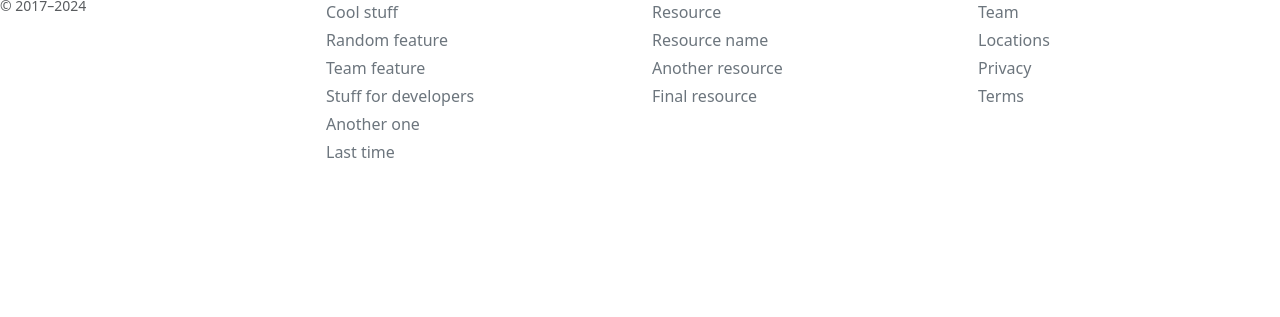
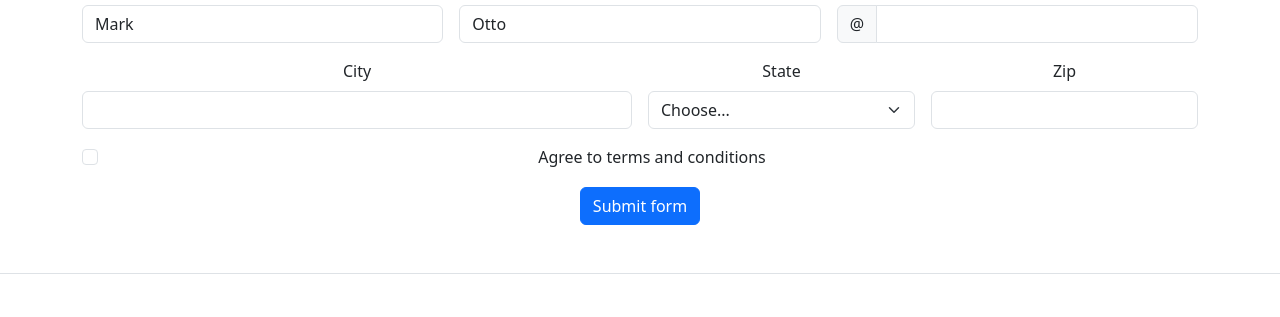
Before and after one commit to rodrigonogueira480/bootstrap-html, a plain HTML site: page index.html in a window 1280 px wide. Shown: the part 685-1002 px from the top of the page. Before the commit the page ends 913 px from the top, so only its background shows below. Drawn offline with nearby package versions, Linux system fonts and the light colour scheme.

Commit message:
inclusão de formulário

```diff
--- a/index.html
+++ b/index.html
@@ -61,6 +61,80 @@
       </div>
     <!-- Fim do Carousel -->
 
+    <!-- Formulário -->
+
+    <div class="container text-center mt-3">
+        <h2 class="mb-5">Envie seu Cadastro!</h2>
+        <form class="row g-3 needs-validation" novalidate>
+            <div class="col-md-4">
+              <label for="validationCustom01" class="form-label">First name</label>
+              <input type="text" class="form-control" id="validationCustom01" value="Mark" required>
+              <div class="valid-feedback">
+                Looks good!
+              </div>
+            </div>
+            <div class="col-md-4">
+              <label for="validationCustom02" class="form-label">Last name</label>
+              <input type="text" class="form-control" id="validationCustom02" value="Otto" required>
+              <div class="valid-feedback">
+                Looks good!
+              </div>
+            </div>
+            <div class="col-md-4">
+              <label for="validationCustomUsername" class="form-label">Username</label>
+              <div class="input-group has-validation">
+                <span class="input-group-text" id="inputGroupPrepend">@</span>
+                <input type="text" class="form-control" id="validationCustomUsername" aria-describedby="inputGroupPrepend" required>
+                <div class="invalid-feedback">
+                  Please choose a username.
+                </div>
+              </div>
+            </div>
+            <div class="col-md-6">
+              <label for="validationCustom03" class="form-label">City</label>
+              <input type="text" class="form-control" id="validationCustom03" required>
+              <div class="invalid-feedback">
+                Please provide a valid city.
+              </div>
+            </div>
+            <div class="col-md-3">
+              <label for="validationCustom04" class="form-label">State</label>
+              <select class="form-select" id="validationCustom04" required>
+                <option selected disabled value="">Choose...</option>
+                <option>...</option>
+              </select>
+              <div class="invalid-feedback">
+                Please select a valid state.
+              </div>
+            </div>
+            <div class="col-md-3">
+              <label for="validationCustom05" class="form-label">Zip</label>
+              <input type="text" class="form-control" id="validationCustom05" required>
+              <div class="invalid-feedback">
+                Please provide a valid zip.
+              </div>
+            </div>
+            <div class="col-12">
+              <div class="form-check">
+                <input class="form-check-input" type="checkbox" value="" id="invalidCheck" required>
+                <label class="form-check-label" for="invalidCheck">
+                  Agree to terms and conditions
+                </label>
+                <div class="invalid-feedback">
+                  You must agree before submitting.
+                </div>
+              </div>
+            </div>
+            <div class="col-12">
+              <button class="btn btn-primary" type="submit">Submit form</button>
+            </div>
+          </form>
+
+    </div>
+
+
+    <!-- Fim do Formulário -->
+
     <footer class="pt-4 my-md-5 pt-md-5 border-top">
         <div class="row">
           <div class="col-12 col-md">
```
